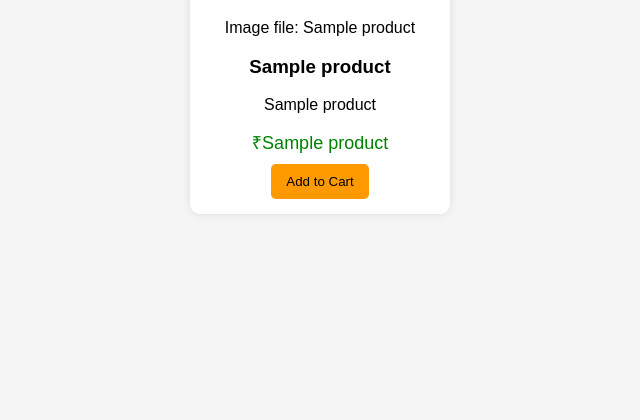
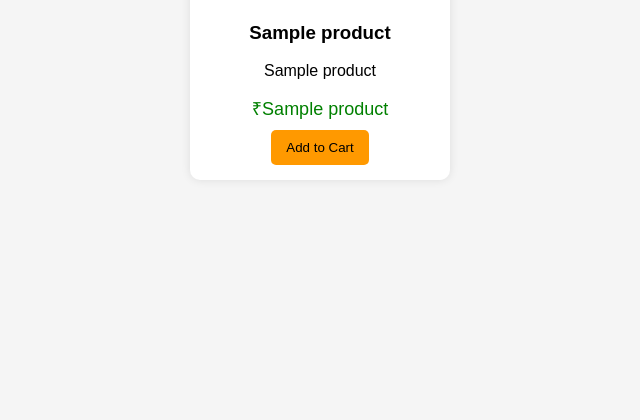
Before and after one commit to Nikhilsaini03/flour-mill-store, a Flask app: page /products in a window 1280 px wide. Shown: the part 347-767 px from the top of the page, without its empty margins (320-960 px from the left). Run offline with Flask 3, Linux system fonts and the light colour scheme; a database or web service that is not in the repository returns one stand-in record (values such as "Sample title"); some libraries are stand-ins or nearby versions.

```diff
--- a/templates/products.html
+++ b/templates/products.html
@@ -12,7 +12,7 @@
 
 <img src="{{ url_for('static', filename='images/' + p[4]) }}">
 
-<p>Image file: {{ p[4] }}</p>
+
 
 <h3>{{ p[1] }}</h3>
 
```
